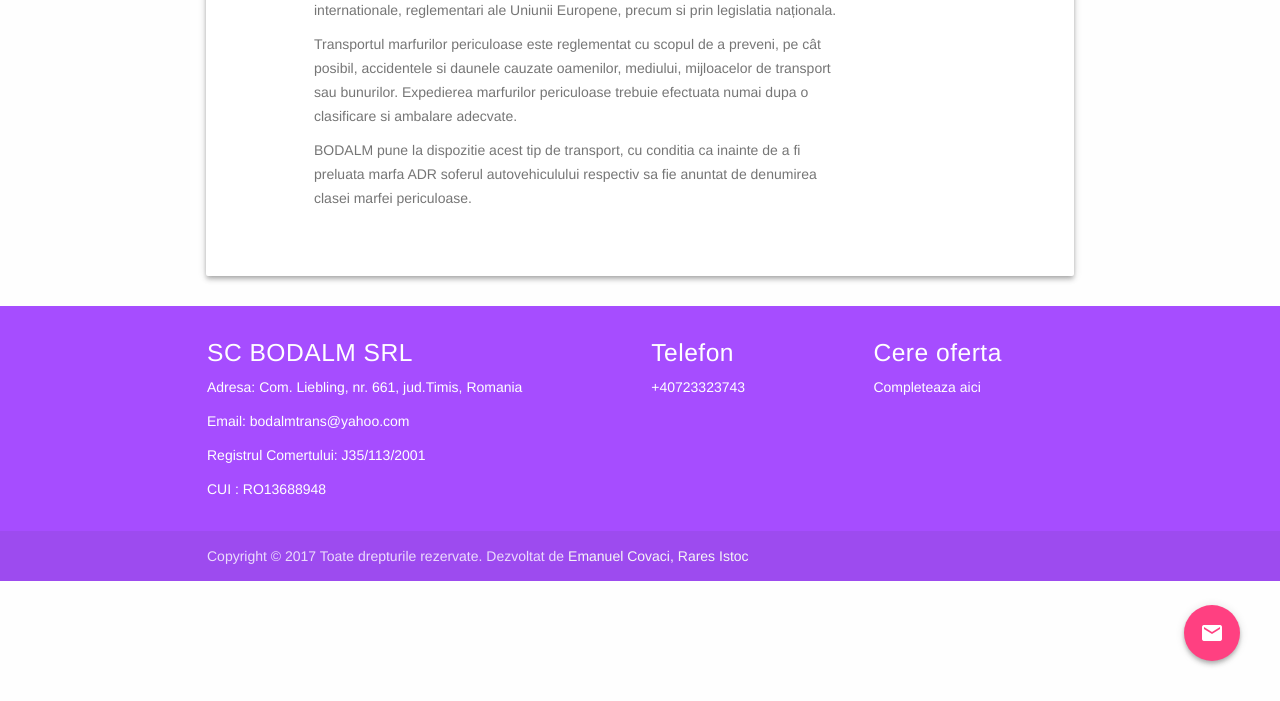
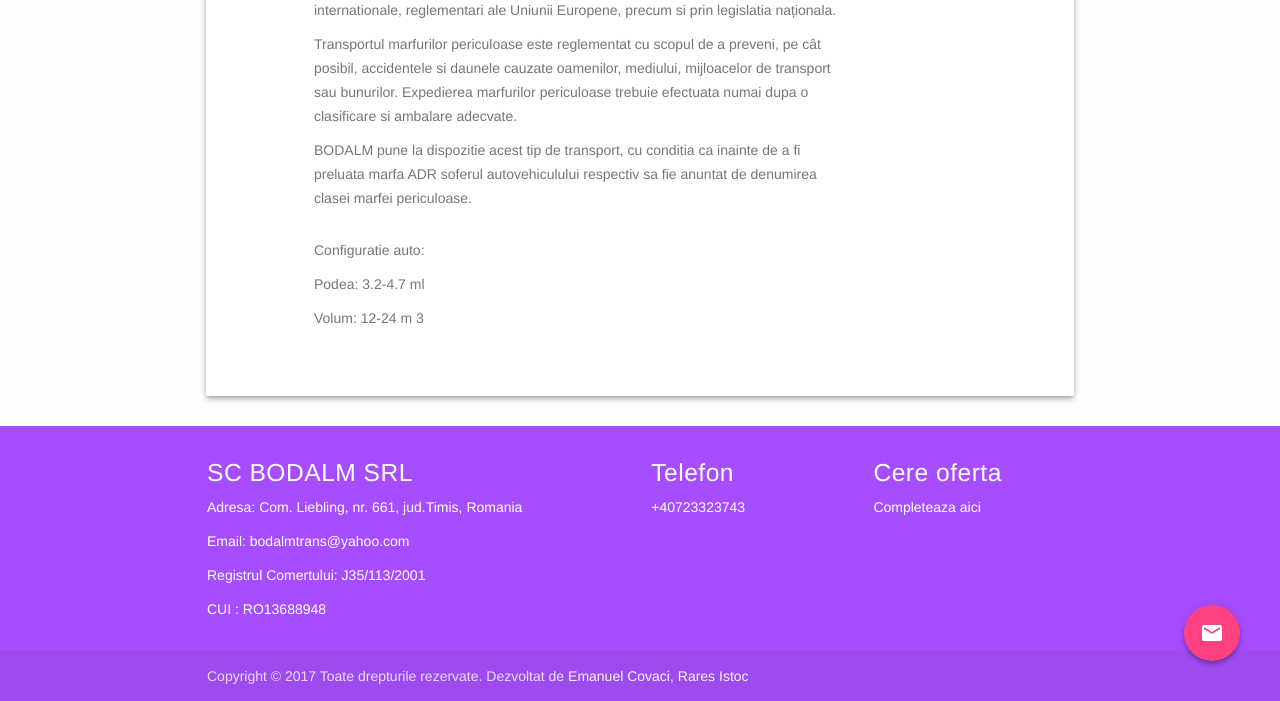
Before and after one commit to emanuelcovaci/transport-network, a Django app: page /adr in a window 1280 px wide. Shown: the part 736-1437 px from the top of the page. Run offline with Django 3.2, Linux system fonts and the light colour scheme; some libraries are stand-ins or nearby versions.

Commit message:
update info

```diff
--- a/src/templates/homepages/adr.html
+++ b/src/templates/homepages/adr.html
@@ -46,6 +46,11 @@
                         BODALM pune la dispozitie acest tip de transport, cu conditia ca inainte de a fi preluata marfa ADR soferul autovehiculului respectiv sa fie anuntat de denumirea clasei marfei periculoase.
 
                     </p>
+                    <br>
+
+                    <p> Configuratie auto: </p>
+                    <p>Podea: 3.2-4.7 ml</p>
+                    <p>Volum: 12-24 m 3</p>
                 </div>
 
 
--- a/src/templates/homepages/intern.html
+++ b/src/templates/homepages/intern.html
@@ -45,6 +45,10 @@
                             BODALM este reteaua de transport marfa interna pe o distanta dorita de dumneavoastra.
 
                         </p>
+
+                    <p> Configuratie auto: </p>
+                    <p>Podea: 3.2-4.7 ml</p>
+                    <p>Volum: 12-24 m 3</p>
                 </div>
 
 
```
Also changed, not shown: src/templates/homepages/frigorific.html (+7 -0 lines).
